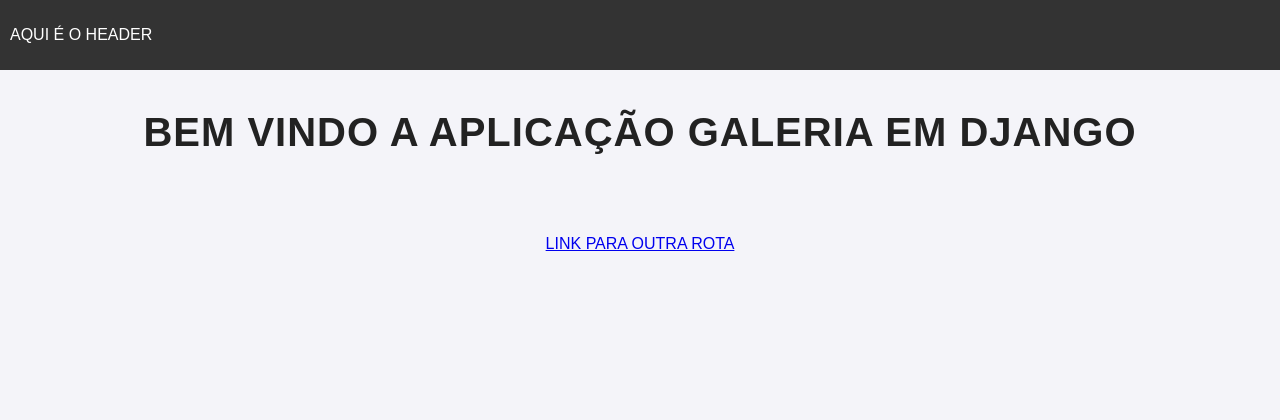
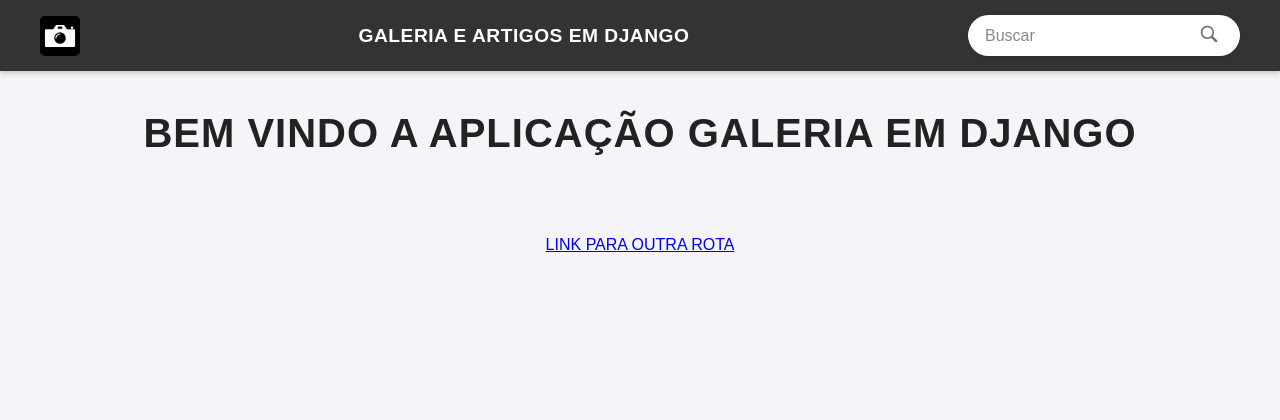
Before and after one commit to Kgsnechio/estudio_app, a Django app: page / in a window 1280 px wide. Shown: the top 420 px of the page. Run offline with Django 5.2, Linux system fonts and the light colour scheme; data that the repository does not hold is empty.

Commit message:
header e page busca

```diff
--- a/galeria/urls.py
+++ b/galeria/urls.py
@@ -1,8 +1,9 @@
 from django.urls import path
-from galeria.views import index, outro, artigo
+from galeria.views import index, outro, artigo, buscar
 
 urlpatterns = [
     path('', index, name='index'),
     path('outro/', outro, name='outro'),
     path('artigo/<int:artigo_id>', artigo, name='artigo'),
+    path('buscar', buscar, name='buscar'),
 ]
--- a/galeria/views.py
+++ b/galeria/views.py
@@ -2,6 +2,7 @@
 from django.http import HttpResponse
 
 from galeria.models import ArtigoGaleria
+from django.db.models import Q
 
 def index(request):
 
@@ -17,3 +18,17 @@
 
 def outro(request):
     return render(request, 'galeria/outro.html')
+
+def buscar(request):
+
+    if "buscar" in request.GET:
+        buscar = request.GET['buscar']
+        cards = ArtigoGaleria.objects.filter(
+            Q(publicado=True) & (
+            Q(nome__contains=buscar) |
+            Q(titulo__contains=buscar) |
+            Q(legenda__contains=buscar)
+        )).order_by('datahora').all()
+        return render(request, 'galeria/buscar.html', { 'cards': cards })
+
+    return render(request, 'galeria/buscar.html')
--- a/setup/static/styles/style.css
+++ b/setup/static/styles/style.css
@@ -17,8 +17,103 @@
 .header {
   background-color: #333;
   color: #fff;
-    padding: 10px;
+  padding: 15px 20px;
   width: 100%;
+  box-shadow: 0 2px 5px rgba(0, 0, 0, 0.2);
+  position: sticky;
+  top: 0;
+  z-index: 1000;
+}
+
+.header-container {
+  max-width: 1200px;
+  margin: 0 auto;
+  display: flex;
+  align-items: center;
+  justify-content: space-between;
+  flex-wrap: wrap;
+  gap: 20px;
+}
+
+.header-container a {
+  display: flex;
+  align-items: center;
+}
+
+.header-container img {
+  width: 40px;
+  height: 40px;
+  object-fit: contain;
+  transition: transform 0.3s ease;
+  border-radius: 5px;
+}
+
+.header-container img:hover {
+  transform: scale(1.1);
+}
+
+.header-container p {
+  margin: 0;
+  font-size: 1.2rem;
+  font-weight: bold;
+  letter-spacing: 0.5px;
+  text-transform: uppercase;
+}
+
+.buscador {
+  display: flex;
+  align-items: center;
+}
+
+.buscador-fundo {
+  background-color: #fff;
+  border-radius: 25px;
+  padding: 8px 15px;
+  display: flex;
+  align-items: center;
+  box-shadow: 0 1px 3px rgba(0, 0, 0, 0.1);
+  transition: box-shadow 0.3s ease;
+}
+
+.buscador-fundo:hover {
+  box-shadow: 0 2px 6px rgba(0, 0, 0, 0.2);
+}
+
+.buscador-fundo form {
+  display: flex;
+  align-items: center;
+  gap: 10px;
+}
+
+.buscador-fundo input {
+  border: none;
+  outline: none;
+  font-size: 1rem;
+  color: #333;
+  width: 200px;
+  background: transparent;
+}
+
+.buscador-fundo input::placeholder {
+  color: #888;
+}
+
+.buscador-fundo button {
+  border: none;
+  background: transparent;
+  cursor: pointer;
+}
+
+.buscador-fundo button img {
+  width: 20px;
+  height: 20px;
+  object-fit: contain;
+  cursor: pointer;
+  transition: opacity 0.3s ease;
+}
+
+.buscador-fundo button img:hover {
+  opacity: 0.8;
 }
 
 .footer {
@@ -29,3 +124,21 @@
   padding: 10px;
   width: 100%;
 }
+
+@media (max-width: 700px) {
+
+  .header-container p {
+    display: none;
+  }
+
+  .buscador-fundo input {
+    width: 120px;
+    font-size: 0.9rem;
+  }
+
+  .header-container img {
+    width: 35px;
+    height: 35px;
+  }
+
+}
--- a/templates/galeria/partials/_header.html
+++ b/templates/galeria/partials/_header.html
@@ -1,4 +1,19 @@
 {% load static %}
 <header class="header">
-    <p> AQUI É O HEADER </p>
+    <div class="header-container">
+        <a href="{% url 'index' %}">
+            <img src="{% static 'assets/images/camera.png' %}" alt="logo">
+        </a>
+        <p>Galeria e Artigos em Django</p>
+        <div class="buscador">
+            <div class="buscador-fundo">
+                <form action="{%  url 'buscar' %}">
+                    <input type="text" placeholder="Buscar" name="buscar" id="buscar">
+                    <button type="submit">
+                        <img src="{% static 'assets/images/lupa.png' %}" alt="lupa">
+                    </button>
+                </form>
+            </div>
+        </div>
+    </div>
 </header>
```
Also changed, not shown: templates/galeria/buscar.html (added, +27 -0 lines), setup/static/assets/images/camera.png (added), setup/static/assets/images/lupa.png (added). Lines whose indentation alone changed are shown as unchanged.
